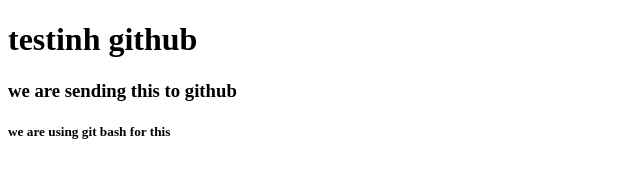
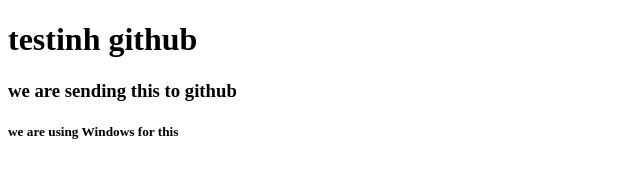
Before and after one commit to Anelta-code/testHTMLcode, a plain HTML site: page index.html in a window 1280 px wide. Shown: the full height of the page, 0-640 px from the left. Drawn offline with Linux system fonts and the light colour scheme.

Commit message:
Windows update

```diff
--- a/index.html
+++ b/index.html
@@ -8,6 +8,6 @@
   <body>
     <h1>testinh github</h1>
     <h3>we are sending this to github</h3>
-    <h5>we are using git bash for this</h5>
+    <h5>we are using Windows for this</h5>
   </body>
 </html>
```
